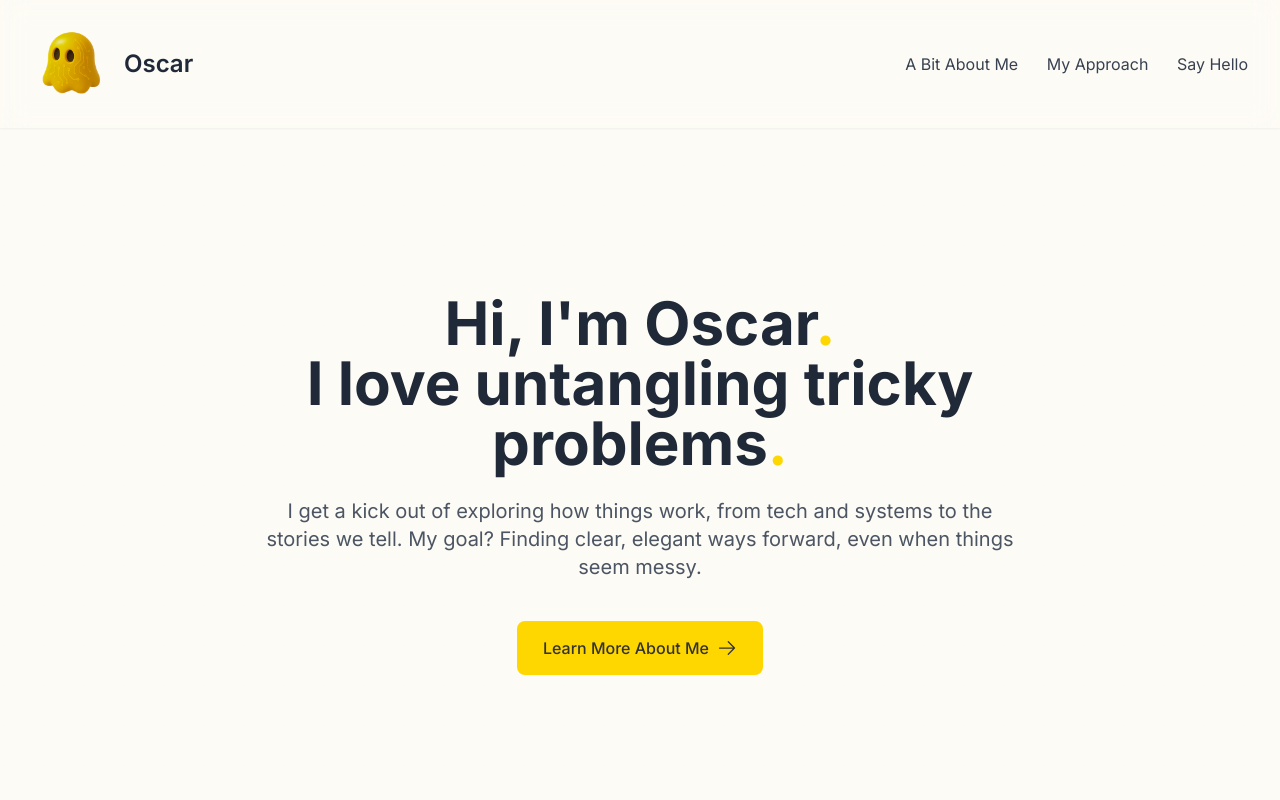
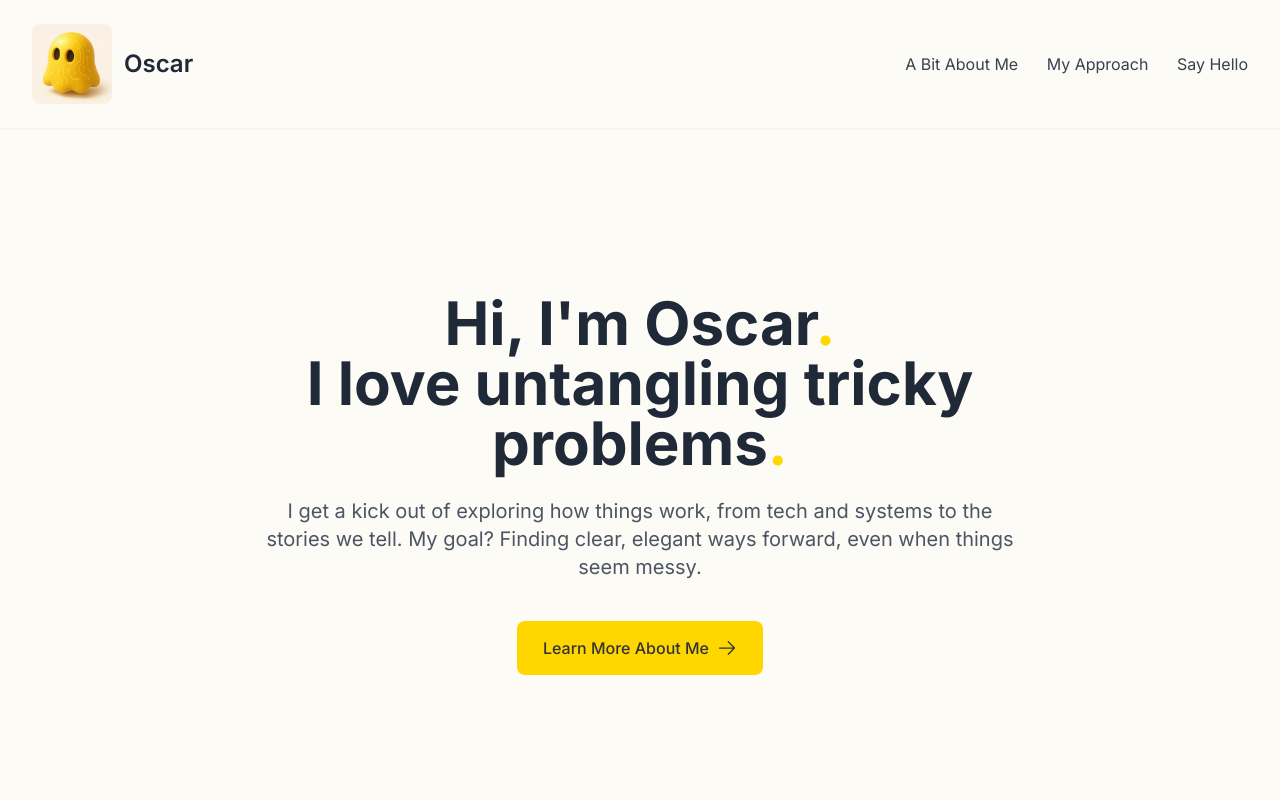
Before and after one commit to ozzyphantom/asitetosee, a plain HTML site: page index.html in a window 1280 px wide. Shown: the top 800 px of the page. Drawn offline with nearby package versions, Linux system fonts and the light colour scheme.

Commit message:
Update index.html
to pull correct logo file

```diff
--- a/index.html
+++ b/index.html
@@ -15,7 +15,7 @@
         <div class="container mx-auto flex justify-between items-center">
             <div class="flex items-center space-x-3">
                 <!-- IMPORTANT: Replace with the path to your actual logo file -->
-                <img src="/logoforozzy.png" alt="Oscar's Logo" class="logo-img">
+                <img src="/logoforozzy.webp" alt="Oscar's Logo" class="logo-img">
                 <span class="text-2xl font-semibold text-gray-800">Oscar</span>
             </div>
             <nav class="space-x-6">
```
